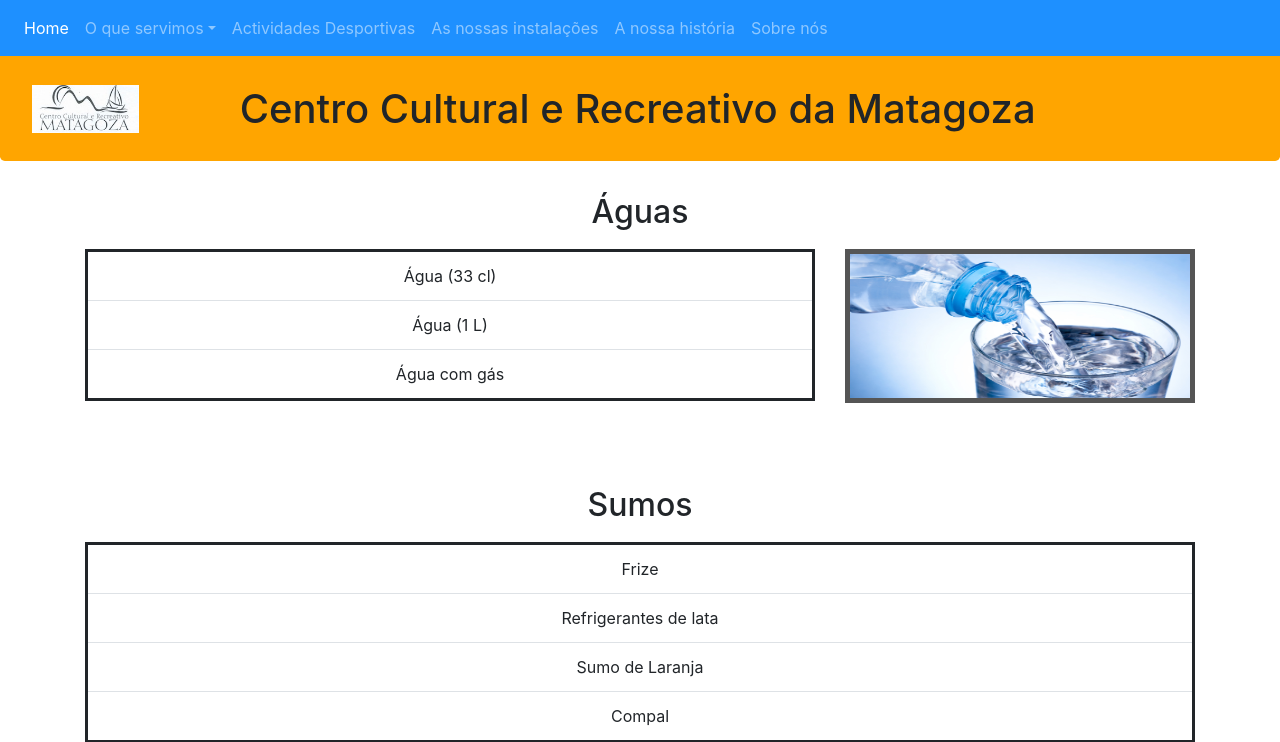
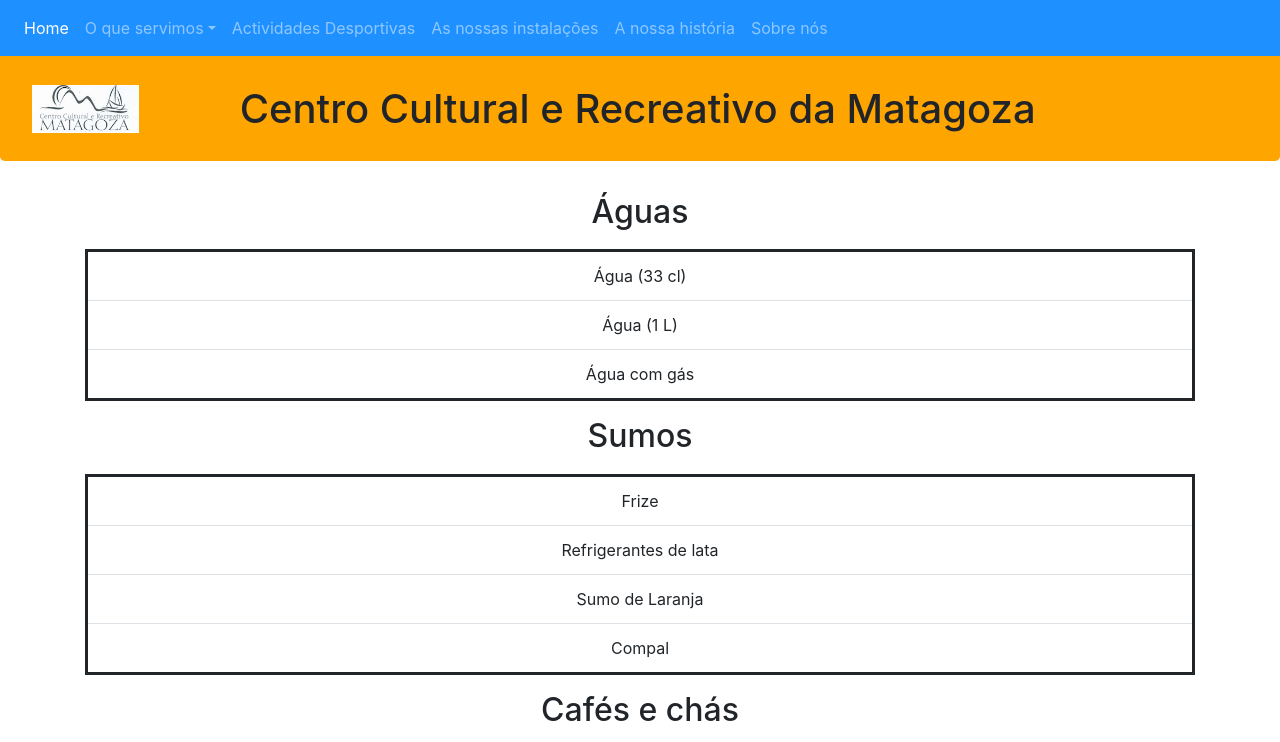
Before and after one commit to Ricardo-Santos-21904332/Website-Centro-Cultural-e-Recreativo-Da-Matagoza, a Django app: page /bebidas/ in a window 1280 px wide. Shown: the top 742 px of the page. Run offline with Django 3.2, Linux system fonts and the light colour scheme; some libraries are stand-ins or nearby versions.

```diff
--- a/website/templates/website/about.html
+++ b/website/templates/website/about.html
@@ -2,6 +2,8 @@
 
 
 {% block main %}
+    {% load static %}
+    <link rel="icon" href="{% static 'website/images/favicon.ico' %}">
     <div class="col-md-8">
         <h2>Sobre nós</h2>
         <p>Somos uma associação recriativa localizada na aldeia de Matagoza.</p>
--- a/website/templates/website/bebidas.html
+++ b/website/templates/website/bebidas.html
@@ -3,8 +3,6 @@
 {% block main %}
     <div class="col-md-12">
         <h2 style="text-align: center;padding-bottom: 10px">Águas</h2>
-    </div>
-    <div class="col-md-8">
         <table class="table" style="border: solid">
             <tr>
                 <td style="text-align: center">Água (33 cl)</td>
@@ -16,10 +14,6 @@
                 <td style="text-align: center">Água com gás</td>
             </tr>
         </table>
-    </div>
-    <div class="col-md-4">
-        {% load static %}
-        <img src=" {% static 'website/images/agua.jpg' %}" alt="" width="100%" height="65%" style="border: 5px solid #555;">
     </div>
     <div class="col-md-12">
         <h2 style="text-align: center;padding-bottom: 10px">Sumos</h2>
```
Also changed, not shown: website/static/website/images/favicon.ico (added).
